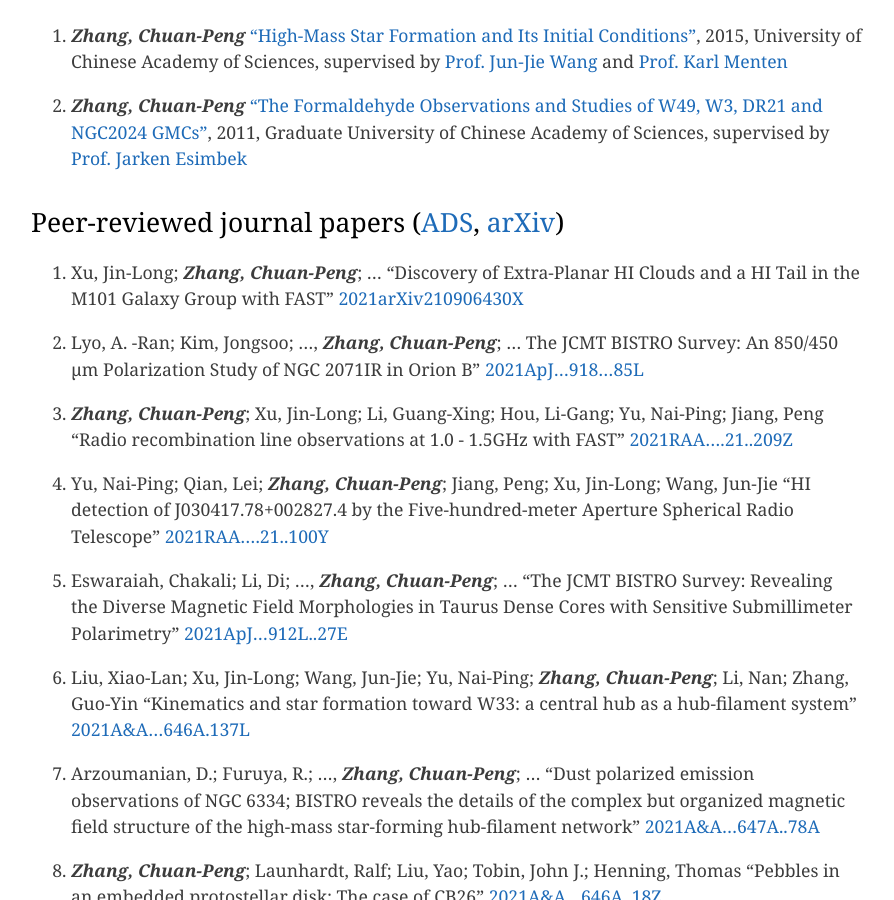
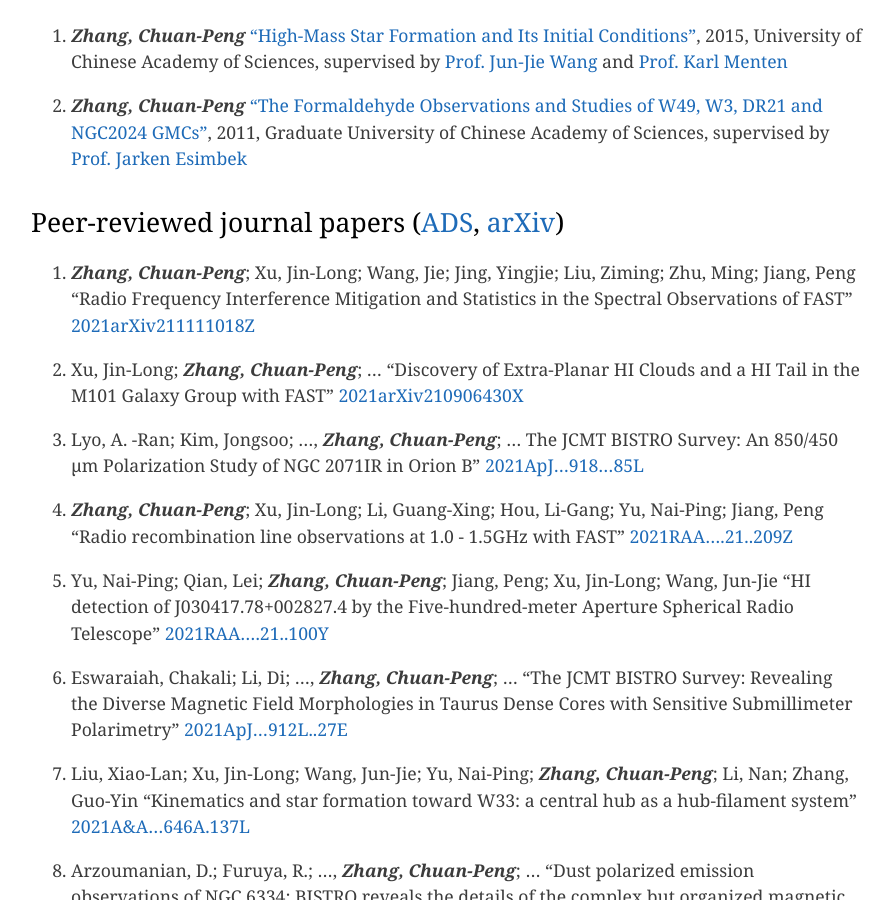
Before and after one commit to zcp521/zcp521.github.io, a Jekyll site: the page built from pub.md, in a window 1280 px wide and 900 px high, scrolled down 476 px. Shown: the whole window, without its empty margins (193-1087 px from the left). Built offline with Jekyll 4.4.1, drawn with Linux system fonts in a browser that asks for light colours.

Commit message:
Update pub.md

```diff
--- a/pub.md
+++ b/pub.md
@@ -13,6 +13,10 @@ tagline: "My publication list"
 
 
 ## Peer-reviewed journal papers ([ADS](https://ui.adsabs.harvard.edu/public-libraries/RijjUuncQru3dbS8Amb6eA), [arXiv](https://arxiv.org/a/zhang_c_2.html))
+
+52. ***Zhang, Chuan-Peng***; Xu, Jin-Long; Wang, Jie; Jing, Yingjie; Liu, Ziming; Zhu, Ming; Jiang, Peng
+	"Radio Frequency Interference Mitigation and Statistics in the Spectral Observations of FAST"
+	[2021arXiv211111018Z](https://ui.adsabs.harvard.edu/abs/2021arXiv211111018Z)
 
 51. Xu, Jin-Long; ***Zhang, Chuan-Peng***; ...
 	"Discovery of Extra-Planar HI Clouds and a HI Tail in the M101 Galaxy Group with FAST"
```
